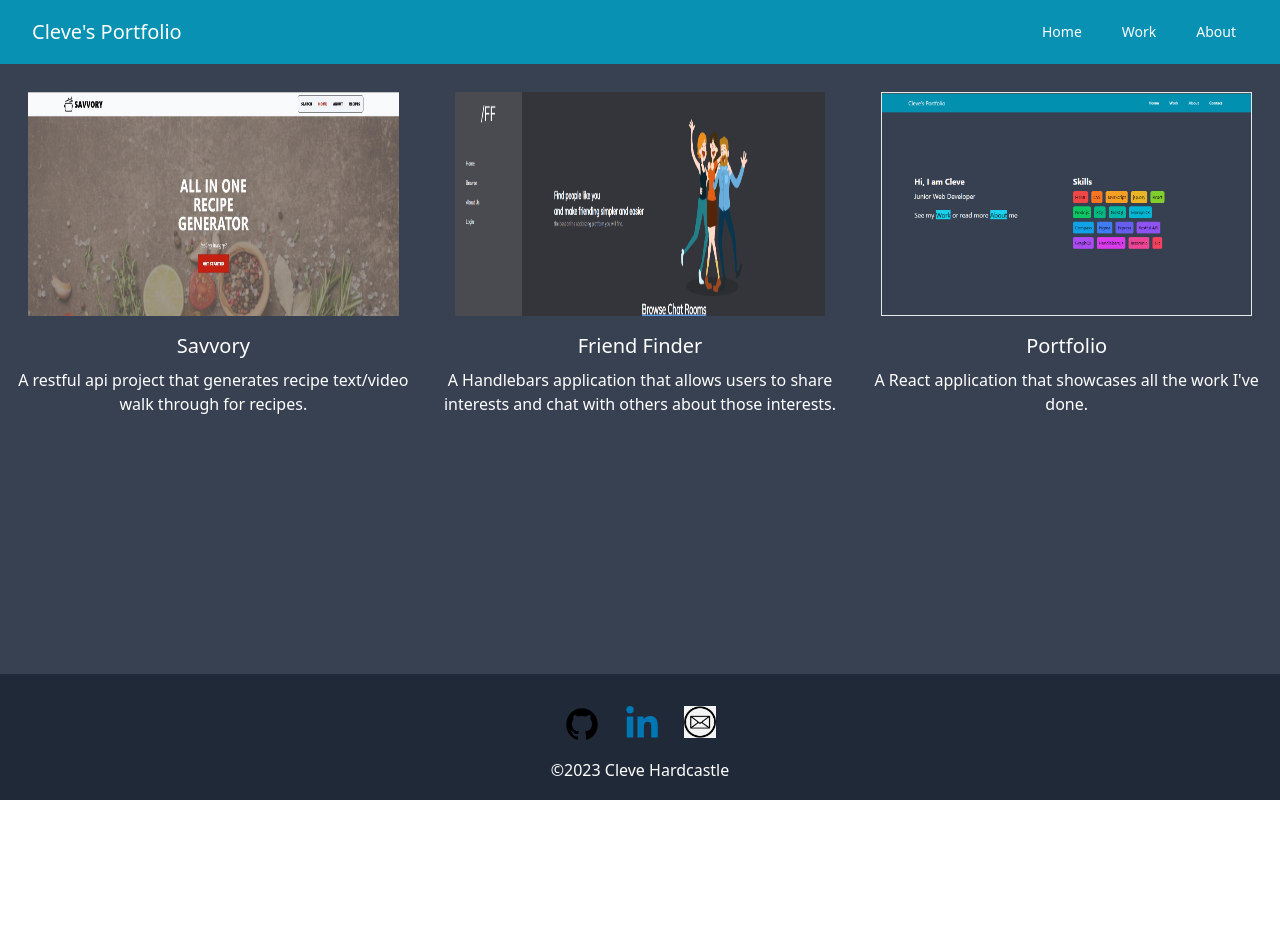
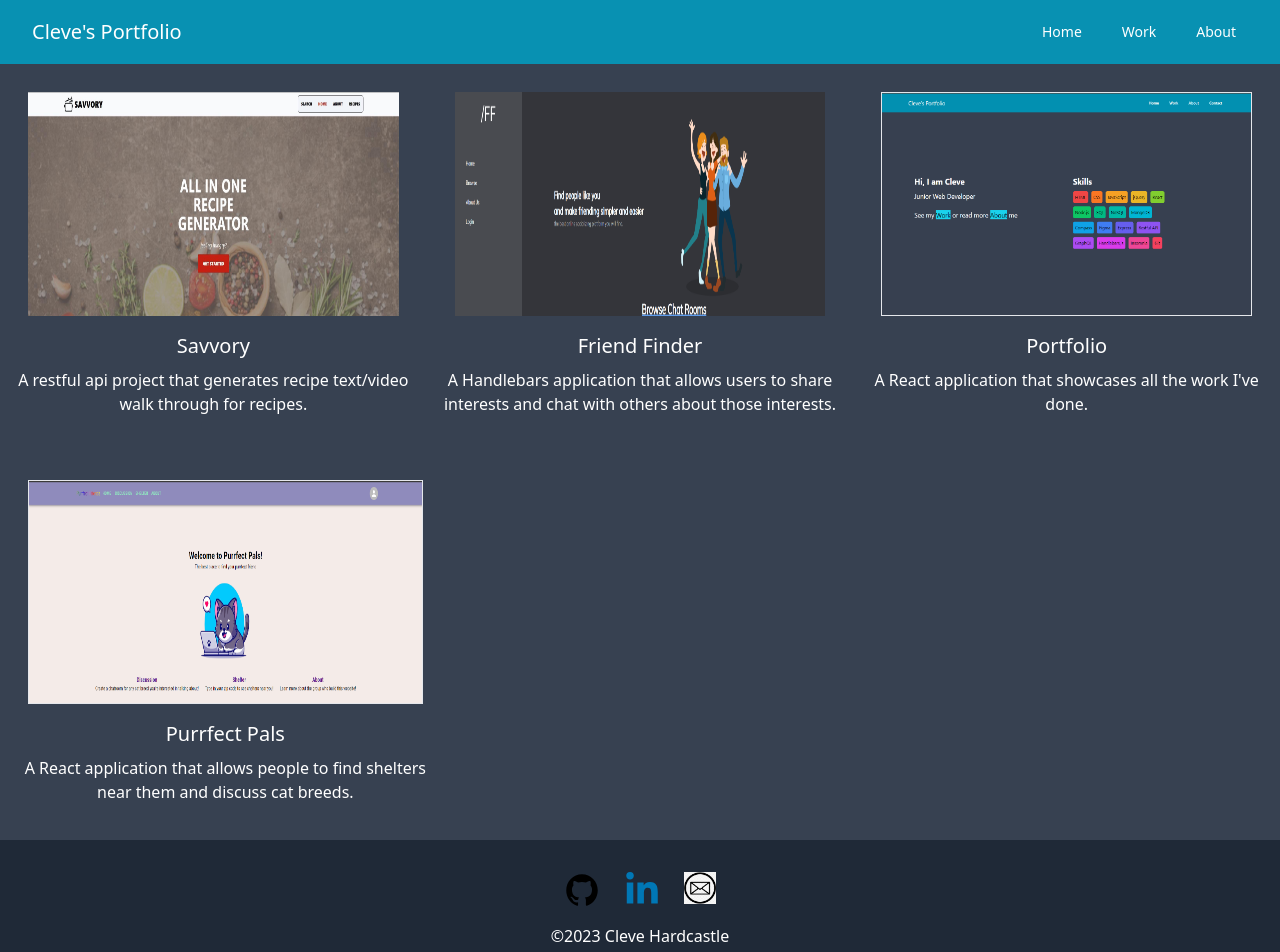
Before and after one commit to CleveHardcastle/portfolio, a React (Create React App) app: page /work in a window 1280 px wide. Shown: the top 952 px of the page. Before the commit the page ends 800 px from the top, so only its background shows below. Built offline with nearby package versions, Linux system fonts and the light colour scheme.

Commit message:
updated work

```diff
--- a/src/pages/Work/Work.js
+++ b/src/pages/Work/Work.js
@@ -8,8 +8,9 @@ import {
 
 function Work() {
   return (
-    <div className="flex flex-col lg:flex-row w-full max-w-full">
-      <div className="md:w-1/3 m-3">
+    <div className="w-full max-w-full">
+      <div className="w-full flex flex-col lg:flex-row">
+        <div className="md:w-1/3 m-3 md:self-center">
           <Card className="w-full">
             <CardHeader color="blue" className="relative h-56 md:m-4">
               <a href="https://clevehardcastle.github.io/Recipe_Project/">
@@ -35,7 +36,7 @@ function Work() {
             ></CardFooter>
           </Card>
         </div>
-      <div className="md:w-1/3 m-3">
+        <div className="md:w-1/3 m-3 md:self-center">
           <Card className="w-full">
             <CardHeader color="blue" className="relative h-56 md:m-4">
               <a href="https://calm-savannah-54938.herokuapp.com/">
@@ -51,8 +52,8 @@ function Work() {
                 Friend Finder
               </Typography>
               <Typography className="text-white">
-              A Handlebars application that allows users to share interests and
-              chat with others about those interests.
+                A Handlebars application that allows users to share interests
+                and chat with others about those interests.
               </Typography>
             </CardBody>
             <CardFooter
@@ -61,7 +62,7 @@ function Work() {
             ></CardFooter>
           </Card>
         </div>
-      <div className="md:w-1/3 m-3">
+        <div className="md:w-1/3 m-3 md:self-center">
           <Card className="w-full">
             <CardHeader color="blue" className="relative h-56 md:m-4">
               <a href="https://clevehardcastle.github.io/">
@@ -87,6 +88,35 @@ function Work() {
           </Card>
         </div>
       </div>
+      <div className="w-full flex flex-col lg:flex-row">
+        <div className="md:w-1/3 m-3 md:self-center">
+          <Card className="w-full">
+            <CardHeader color="blue" className="relative h-56 md:m-4">
+              <a href="https://cryptic-retreat-89387.herokuapp.com/">
+                <img
+                  src={process.env.PUBLIC_URL + "/images/purrfect.png"}
+                  alt="img-blur-shadow"
+                  className="h-full w-full border"
+                />
+              </a>
+            </CardHeader>
+            <CardBody className="text-center">
+              <Typography variant="h5" className="mb-2 text-white">
+                Purrfect Pals
+              </Typography>
+              <Typography className="text-white">
+                A React application that allows people to find shelters near
+                them and discuss cat breeds.
+              </Typography>
+            </CardBody>
+            <CardFooter
+              divider
+              className="flex items-center justify-between py-3"
+            ></CardFooter>
+          </Card>
+        </div>
+      </div>
+    </div>
   );
 }
 
```
Also changed, not shown: public/images/purrfect.png (added), 1 other file (tests, documents, lock files or other folders). Lines whose indentation alone changed are shown as unchanged.
